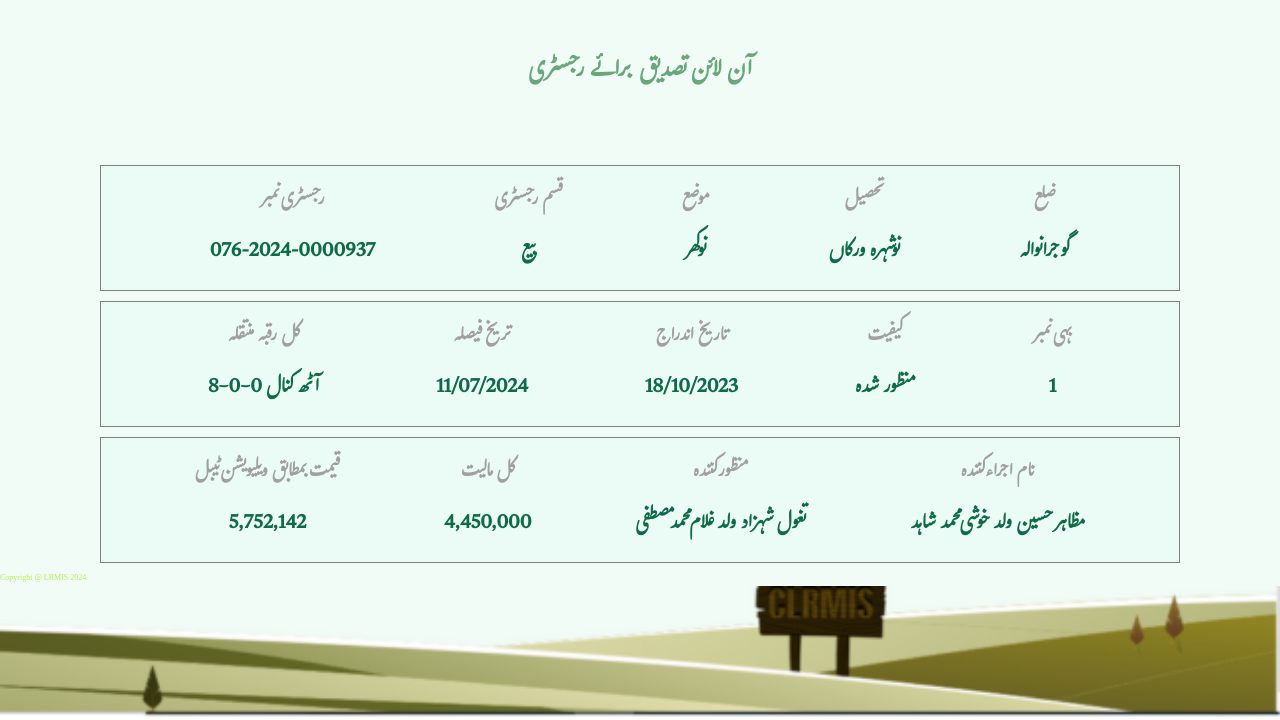
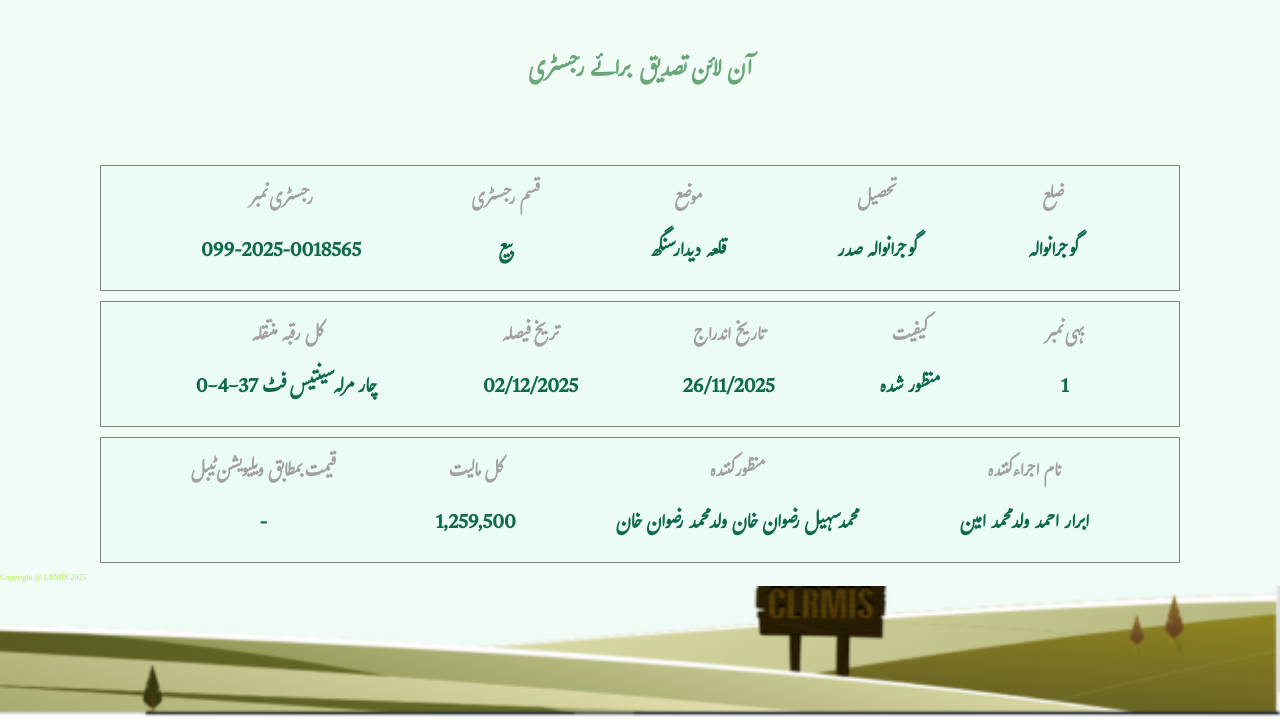
Before and after one commit to punjabzameen/https-punjabzameen.github.io-https-onlinefard.punjab-zameen.gov.pk-RegistryVerification-data-4Z4A4, a plain HTML site: page index.html in a window 1280 px wide. Shown: the part 80-800 px from the top of the page. Drawn offline with Linux system fonts and the light colour scheme.

Commit message:
Update index.html

```diff
--- a/index.html
+++ b/index.html
@@ -32,7 +32,7 @@
             <div class="item text1">
                 <h3>رجسٹری نمبر
                 </h3>
-                <p>076-2024-0000937
+                <p>099-2025-0018565
                 </p>
             </div>
             <div class="item text2"><h3>قسم رجسٹری
@@ -42,13 +42,13 @@
             <div class="item text3">
                 <h3>موضع
                 </h3>
-                <p>نوکھر
+                <p>قلعہ دیدار سنگھ
                 </p>
             </div>
             <div class="item text4">
                 <h3>تحصیل
                 </h3>
-                <p>نوشہرہ ورکاں
+                <p>گوجرانوالہ صدر
                 </p>
             </div>
             <div class="item text5">
@@ -63,18 +63,18 @@
             <div class="item text1">
                 <h3>کل رقبہ منتقلہ
                 </h3>
-                <p>8-0-0 آٹھ کنال
+                <p>0-4-37 چار مرلہ سینتیس فٹ
                 </p>
             </div>
             <div class="item text2"><h3>تریخ فیصلہ
 
             </h3>
-            <p>11/07/2024
+            <p>02/12/2025
             </p></div>
             <div class="item text3">
                 <h3>تاریخ اندراج
                 </h3>
-                <p>18/10/2023
+                <p>26/11/2025
                 </p>
             </div>
             <div class="item text4">
@@ -95,23 +95,23 @@
             <div class="item text1">
                 <h3>قیمت بمطابق ویلیویشن ٹیبل
                 </h3>
-                <p>5,752,142
+                <p>-
                 </p>
             </div>
             <div class="item text2"><h3>کل مالیت
             </h3>
-            <p>4,450,000
+            <p>1,259,500
             </p></div>
             <div class="item text3">
                 <h3>منظور کنندہ
                 </h3>
-                <p>تغول شہزاد ولد غلام محمد مصطفی
+                <p>محمد سہیل رضوان خان ولد محمد رضوان خان
                 </p>
             </div>
             <div class="item text4">
                 <h3>نام اجراء کنندہ
                 </h3>
-                <p>مظاہر حسین ولد خوشی محمد شاہد
+                <p>ابرار احمد ولد محمد امین
                 </p>
             </div>
 
@@ -120,11 +120,12 @@
     </section>
     <!-- ----------------- Inage section------------------ -->
      <div class="bottom_img">
-        Copyright @ LRMIS 2024
+        Copyright @ LRMIS 2025
 
      </div>
      <!-- <div class="main">
     </div> -->
 
 </body>
+
 </html>
```
